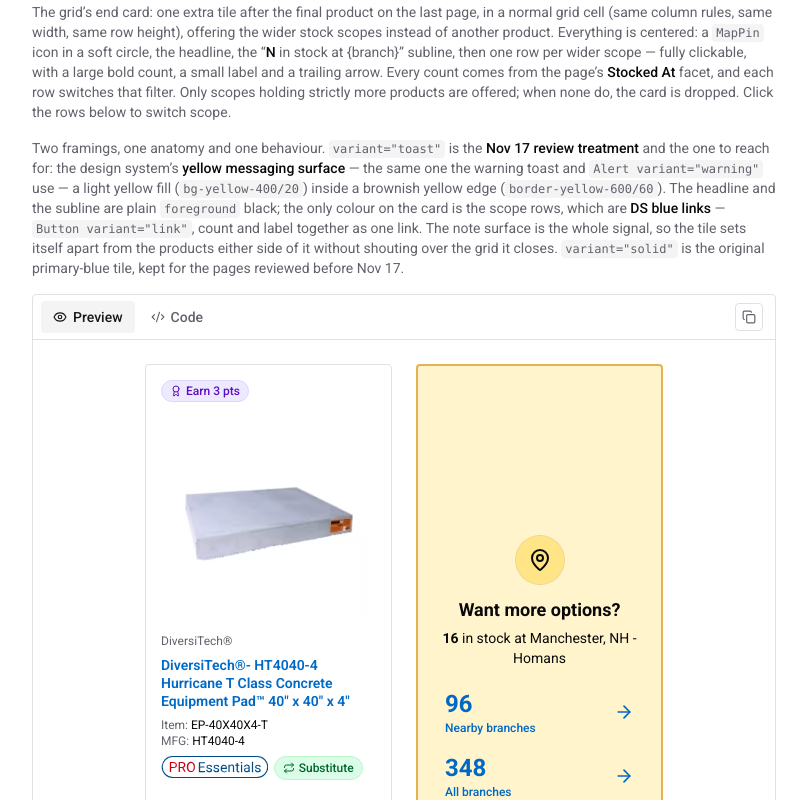
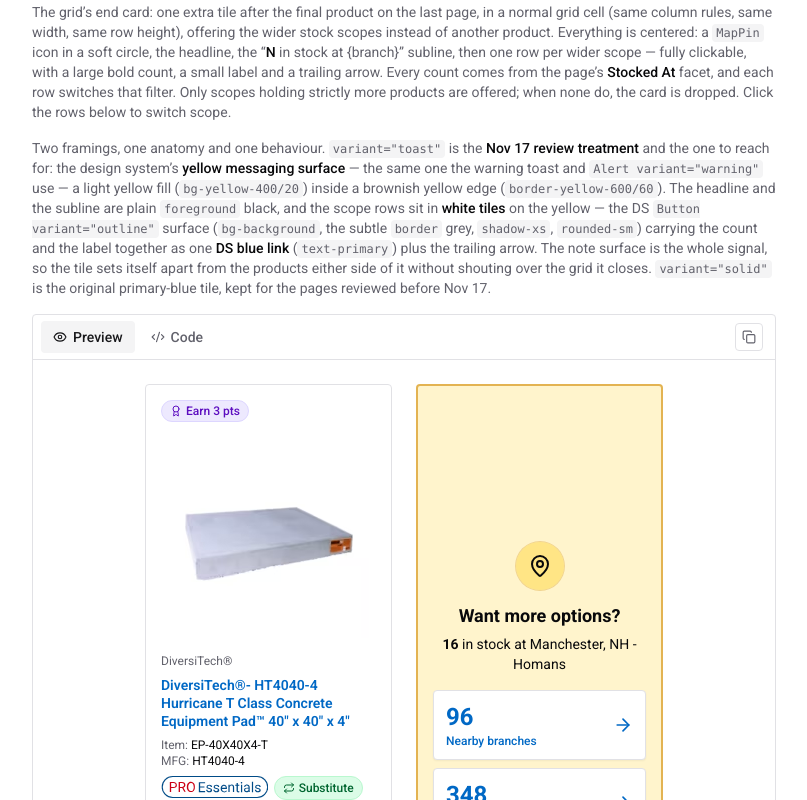
Before and after one commit to uxokdc2025/watscobuild, a Next.js app: page /components/product-card in a window 1280 px wide. Shown: the part 3300-4100 px from the top of the page, without its empty margins (240-1047 px from the left). Built offline with nearby package versions, Linux system fonts and the light colour scheme.

Commit message:
fleet(t_70aca5fe): End card: branch rows back in white boxes

```diff
--- a/app/components/_sections/product-cards.tsx
+++ b/app/components/_sections/product-cards.tsx
@@ -80,7 +80,7 @@ export function ProductCardsSection() {
     <Category
       id="product-cards"
       title="Product Card"
-      description="Canonical worst-case card. Every slot reserves fixed height — cards in a row are always the same height regardless of which fields are populated. The last two tiles are the grid end card: the Nov 17 toast framing (the DS yellow note surface, black copy, blue links on the counts) and the original solid-blue one."
+      description="Canonical worst-case card. Every slot reserves fixed height — cards in a row are always the same height regardless of which fields are populated. The last two tiles are the grid end card: the Nov 17 toast framing (the DS yellow note surface, black copy, and the counts as blue links in white tiles) and the original solid-blue one."
     >
       <div className="flex flex-wrap items-stretch gap-6 lg:col-span-2">
         {/* Badges + % Also Purchased (richest state) */}
@@ -92,7 +92,8 @@ export function ProductCardsSection() {
         {/* End card framings — last tile in the PLP grid. Counts mirror the
             page's "Stocked At" facet; the interactive version (links switch
             the filter) lives on the Product Card page. `toast` is the Nov 17
-            treatment: the DS yellow note surface, black copy, blue links. */}
+            treatment: the DS yellow note surface, black copy, and the counts
+            as blue links inside white outline tiles. */}
         <EndCard variant="toast" label="End card — yellow note (Nov 17)" />
         <EndCard variant="solid" label="End card — solid (Nov 10)" />
       </div>
--- a/app/components/product-card/product-card-reference.tsx
+++ b/app/components/product-card/product-card-reference.tsx
@@ -251,15 +251,21 @@ export default function ProductCardReference() {
             brownish yellow edge (
             <code className="rounded bg-muted px-1 py-0.5 text-xs">border-yellow-600/60</code>). The
             headline and the subline are plain{" "}
-            <code className="rounded bg-muted px-1 py-0.5 text-xs">foreground</code> black; the only
-            colour on the card is the scope rows, which are{" "}
-            <span className="font-medium text-foreground">DS blue links</span> —{" "}
+            <code className="rounded bg-muted px-1 py-0.5 text-xs">foreground</code> black, and the
+            scope rows sit in <span className="font-medium text-foreground">white tiles</span> on the
+            yellow — the DS{" "}
             <code className="rounded bg-muted px-1 py-0.5 text-xs">
-              Button variant=&quot;link&quot;
-            </code>
-            , count and label together as one link. The note surface is the whole signal, so the tile
-            sets itself apart from the products either side of it without shouting over the grid it
-            closes.{" "}
+              Button variant=&quot;outline&quot;
+            </code>{" "}
+            surface (<code className="rounded bg-muted px-1 py-0.5 text-xs">bg-background</code>, the
+            subtle <code className="rounded bg-muted px-1 py-0.5 text-xs">border</code> grey,{" "}
+            <code className="rounded bg-muted px-1 py-0.5 text-xs">shadow-xs</code>,{" "}
+            <code className="rounded bg-muted px-1 py-0.5 text-xs">rounded-sm</code>) carrying the
+            count and the label together as one{" "}
+            <span className="font-medium text-foreground">DS blue link</span> (
+            <code className="rounded bg-muted px-1 py-0.5 text-xs">text-primary</code>) plus the
+            trailing arrow. The note surface is the whole signal, so the tile sets itself apart from
+            the products either side of it without shouting over the grid it closes.{" "}
             <code className="rounded bg-muted px-1 py-0.5 text-xs">variant=&quot;solid&quot;</code>{" "}
             is the original primary-blue tile, kept for the pages reviewed before Nov 17.
           </p>
@@ -271,7 +277,8 @@ export default function ProductCardReference() {
     Counts come straight from the "Stocked At" facet, so the card and the
     facet rail can never disagree. */}
 <li>
-  {/* variant="toast" — Nov 17: DS yellow note surface, black copy, blue link counts. */}
+  {/* variant="toast" — Nov 17: DS yellow note surface, black copy, and the scope
+      rows as white outline tiles with blue link counts. */}
   <MoreOptionsCard
     variant="toast"
     branchName="Manchester, NH - Homans"
@@ -298,7 +305,7 @@ export default function ProductCardReference() {
               { name: "branchName", type: "string", description: "The selected Stocked At scope — the branch name in the default scope." },
               { name: "shownCount", type: "number", description: "How many products the grid is showing in that scope." },
               { name: "scopes", type: "MoreOptionsScope[]", description: "Wider scopes to offer, ascending by count: { label, count, onSelect }. Pass only scopes with MORE products; empty means drop the card." },
-              { name: "variant", type: '"solid" | "toast"', description: 'Framing. "toast" (Nov 17) is the DS yellow messaging surface — bg-yellow-400/20 inside a brownish border-yellow-600/60 edge, headline and subline in foreground black, the scope rows as DS blue links. "solid" (default) is the original primary-blue tile. Anatomy and behaviour are identical.' },
+              { name: "variant", type: '"solid" | "toast"', description: 'Framing. "toast" (Nov 17) is the DS yellow messaging surface — bg-yellow-400/20 inside a brownish border-yellow-600/60 edge, headline and subline in foreground black, and the scope rows in white outline tiles (bg-background, subtle border grey, shadow-xs, rounded-sm) with the count and label as one DS blue text-primary link. "solid" (default) is the original primary-blue tile. Anatomy and behaviour are identical.' },
               { name: "className", type: "string?", description: "Cell-level overrides only — never a fixed height." },
             ]}
           />
--- a/app/pdp/_index.tsx
+++ b/app/pdp/_index.tsx
@@ -244,7 +244,7 @@ const CHANGE_LOGS: ChangeLog[] = [
       },
       {
         title: "Search / PLP — “Want more options?” end card",
-        desc: "The tile that closes the results grid read as a billboard, too heavy and too blue. It is now the soft yellow note the site already uses for messages, with the copy in plain black and the branch counts as blue links you can click to widen the search.",
+        desc: "The tile that closes the results grid read as a billboard, too heavy and too blue. It is now the soft yellow note the site already uses for messages, with the copy in plain black and the branch counts as blue links in white boxes you can click to widen the search.",
         links: [
           { label: "PLP — Residential, end of grid", href: "/search?brand=homans&category=residential&signedin=1&rev=nov17", rev: "nov17" },
         ],
--- a/app/search/_lib/search-body.tsx
+++ b/app/search/_lib/search-body.tsx
@@ -762,7 +762,8 @@ export function SearchBody({
                     <MoreOptionsCard
                       // Nov 17 review: the end card drops the solid blue for
                       // the DS yellow note framing — light yellow surface,
-                      // brownish edge, black copy, blue links on the counts.
+                      // brownish edge, black copy, and the branch counts as
+                      // blue links in white outline tiles.
                       variant={nov17 ? "toast" : "solid"}
                       branchName={selectedScopeLabel}
                       shownCount={stockCounts[stockLocation]}
--- a/components/ui/more-options-card.tsx
+++ b/components/ui/more-options-card.tsx
@@ -28,11 +28,14 @@
  *                 `Alert variant="warning"` use — a light yellow fill
  *                 (`bg-yellow-400/20`) inside a brownish yellow edge
  *                 (`border-yellow-600/60`). The headline and the subline are
- *                 plain `text-foreground` black; only the scope rows carry
- *                 colour, as DS blue links (`Button variant="link"` — count
- *                 and label together are the link). The note surface is what
- *                 sets the tile apart from the products either side of it,
- *                 without a wall of blue shouting over the grid it closes.
+ *                 plain `text-foreground` black, and the scope rows sit in
+ *                 white tiles on the yellow — the DS `Button variant="outline"`
+ *                 surface (`bg-background`, subtle `border` grey, `shadow-xs`,
+ *                 `rounded-sm`), with the count and the label together as one
+ *                 DS blue `text-primary` link and the trailing arrow. The note
+ *                 surface is what sets the tile apart from the products either
+ *                 side of it, without a wall of blue shouting over the grid it
+ *                 closes.
  *
  * ── Counts ──
  * `shownCount` and every `scopes[].count` come from the page's "Stocked At"
@@ -41,10 +44,10 @@
  * are no more options to offer and the caller should drop the card entirely.
  *
  * Tokens only: `bg-primary`/`bg-primary-foreground` for the solid framing, the
- * DS warning yellows (`yellow-400` / `yellow-600`) plus `text-foreground` and
- * `text-primary` for the toast framing, the small radius (`rounded-sm`) and
- * the DS type scale. Never a hand-picked yellow, grey or blue, and never a
- * second accent colour.
+ * DS warning yellows (`yellow-400` / `yellow-600`) plus `bg-background`,
+ * `border`, `text-foreground` and `text-primary` for the toast framing, the
+ * small radius (`rounded-sm`) and the DS type scale. Never a hand-picked
+ * yellow, grey or blue, and never a second accent colour.
  */
 
 import * as React from "react";
@@ -140,20 +143,24 @@ export function MoreOptionsCard({
         <ul className="flex w-full flex-col gap-2 pt-1">
           {scopes.map((scope) => (
             <li key={scope.label}>
-              {/* The whole row is the DS Button: the blue `link` variant on the
-                  toast framing — count and label are one blue link, nothing
-                  else on the card is coloured — or the inverse-token tile when
-                  it sits on the primary surface. */}
+              {/* The whole row is the DS Button: the `outline` white tile on
+                  the toast framing — a white surface with the subtle DS grey
+                  edge on the yellow, carrying the count and the label as one
+                  blue `text-primary` link — or the inverse-token tile when it
+                  sits on the primary surface. */}
               <Button
                 type="button"
-                variant={toast ? "link" : "secondary"}
+                variant={toast ? "outline" : "secondary"}
                 onClick={scope.onSelect}
                 aria-label={`Show ${scope.count.toLocaleString()} products stocked at ${scope.label}`}
                 className={cn(
-                  "group/scope h-auto w-full justify-between gap-3 rounded-sm text-left whitespace-normal",
+                  "group/scope h-auto w-full justify-between gap-3 rounded-sm px-3 py-2.5 text-left whitespace-normal",
                   toast
-                    ? "px-0 py-1"
-                    : "bg-primary-foreground px-3 py-2.5 text-primary shadow-xs transition-colors hover:bg-primary-foreground/90 focus-visible:ring-primary-foreground/70",
+                    ? // `outline` already brings `bg-background`, the subtle
+                      // `border` grey and `shadow-xs`; the links stay DS blue
+                      // through the DS accent hover.
+                      "text-primary hover:text-primary"
+                    : "bg-primary-foreground text-primary shadow-xs transition-colors hover:bg-primary-foreground/90 focus-visible:ring-primary-foreground/70",
                 )}
               >
                 <span className="flex flex-col">
```
